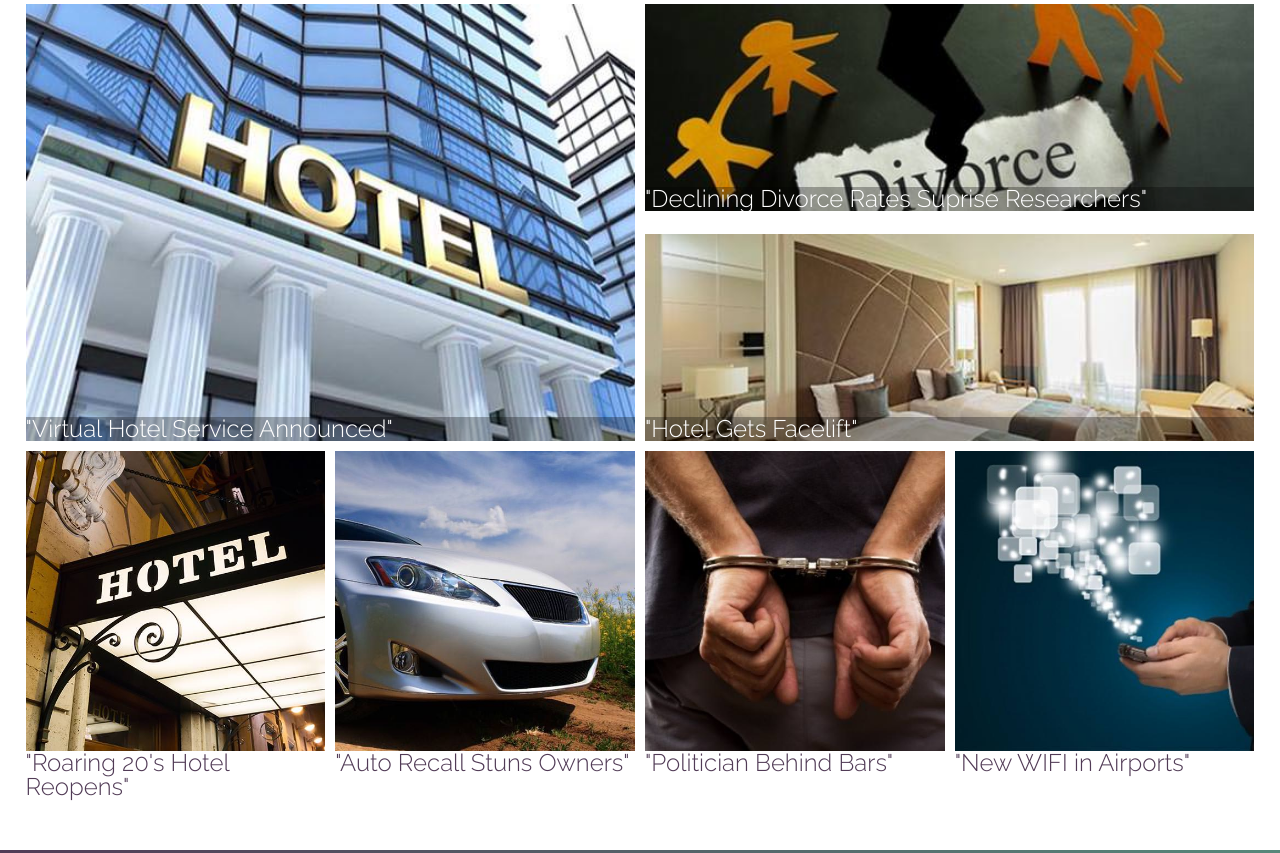
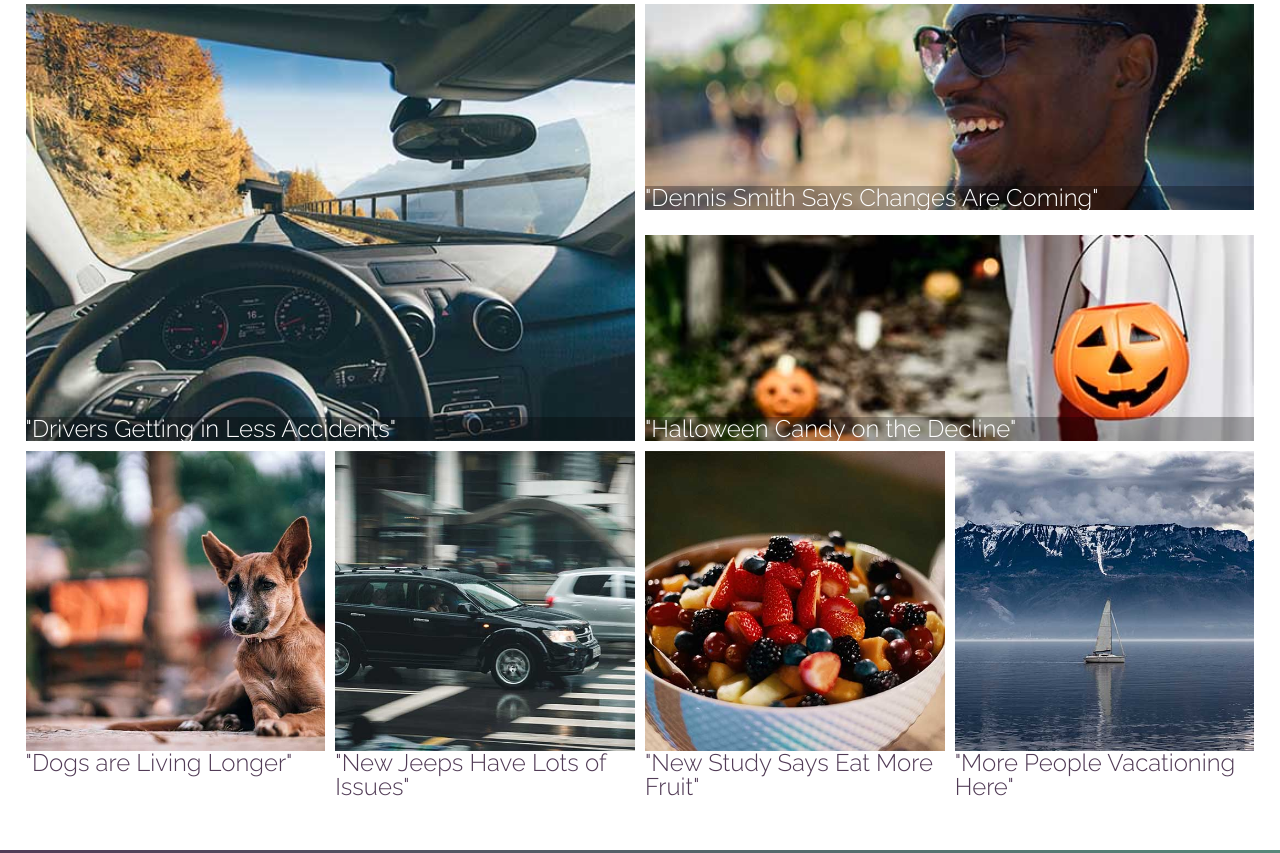
Before and after one commit to echohatch1/news, a plain HTML site: page index.html in a window 1280 px wide. Shown: the part 247-1100 px from the top of the page. Drawn offline with Linux system fonts and the light colour scheme.

Commit message:
Personalized content

```diff
--- a/index.html
+++ b/index.html
@@ -63,38 +63,38 @@
         <div id="main-div">
 
 <div class="teaser lead">
-	<img src="images/hotel.jpg" alt="" >
-	<span>"Virtual Hotel Service Announced"</span>
+	<img src="images/img7.jpg" alt="" >
+	<span>"Drivers Getting in Less Accidents"</span>
 </div>
 
 <div class="teaser secondTop">
-	<img src="images/divorce.jpg" alt="" >
-	<span>"Declining Divorce Rates Suprise Researchers"</span>
+	<img src="images/img1.jpg" alt="" >
+	<span>"Dennis Smith Says Changes Are Coming"</span>
 </div>
 
 <div class="teaser secondBottom">
-	<img src="images/room2.jpg" alt="" >
-	<span>"Hotel Gets Facelift"</span>
+	<img src="images/img2.jpg" alt="" >
+	<span>"Halloween Candy on the Decline"</span>
 </div>
 
 <div class="teaser">
-	<img src="images/story1.jpg" alt="" >
-	<span class="span-2">"Roaring 20's Hotel Reopens"</span>
+	<img src="images/img3.jpg" alt="" >
+	<span class="span-2">"Dogs are Living Longer"</span>
 </div>
 
 <div class="teaser">
-	<img src="images/story2.jpg" alt="" >
-	<span class="span-2">"Auto Recall Stuns Owners"</span>
+	<img src="images/img4.jpg" alt="" >
+	<span class="span-2">"New Jeeps Have Lots of Issues"</span>
 </div>
 
 <div class="teaser">
-	<img src="images/story3.jpg" alt="" >
-	<span class="span-2">"Politician Behind Bars"</span>
+	<img src="images/img5.jpg" alt="" >
+	<span class="span-2">"New Study Says Eat More Fruit"</span>
 </div>
 
 <div class="teaser">
-	<img src="images/story4.jpg" alt="" >
-	<span class="span-2">"New WIFI in Airports"</span>
+	<img src="images/img6.jpg" alt="" >
+	<span class="span-2">"More People Vacationing Here"</span>
 </div>
 
 
```
Also changed, not shown: images/divorce.jpg (deleted), images/hotel.jpg (deleted), images/img1.jpg (added), images/img2.jpg (added), images/img3.jpg (added), images/img4.jpg (added), images/img5.jpg (added), images/img6.jpg (added), images/img7.jpg (added), images/room2.jpg (deleted), images/story1.jpg (deleted), images/story2.jpg (deleted), images/story3.jpg (deleted), images/story4.jpg (deleted).
